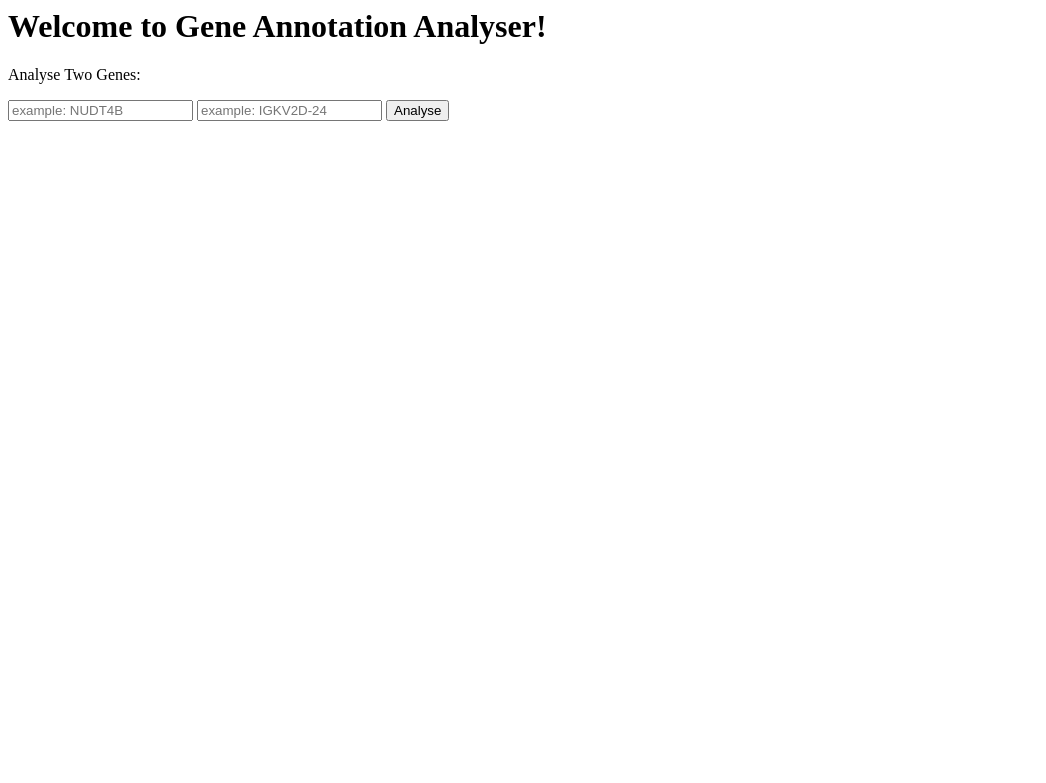
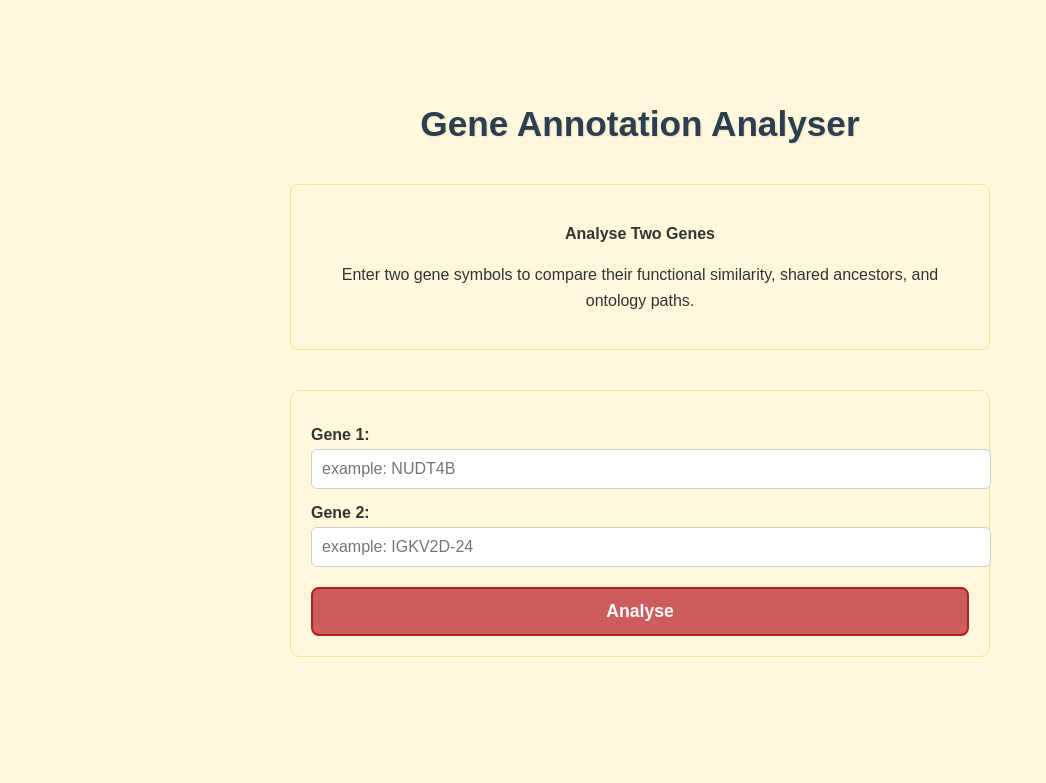
Before and after one commit to heliasol/Project, a Python web app: template Project/templates/anaylse_genes.html in a window 1280 px wide. Shown: the top 783 px of the page, without its empty margins (0-1046 px from the left). Run offline with Jinja, Linux system fonts and the light colour scheme; the template is opened without the code that fills it, so the values that code supplies are empty.

Commit message:
style it
Updated the HTML structure and styling for the Gene Annotation Analyser page, enhancing the layout and user interface elements.

```diff
--- a/Project/templates/anaylse_genes.html
+++ b/Project/templates/anaylse_genes.html
@@ -1,38 +1,140 @@
+<!DOCTYPE html>
 <html>
-<head> <title>Gene Annotation Analyser </title></head>
+<head>
+    <title>Gene Annotation Analyser</title>
+
+    <style>
+        body {
+            font-family: Arial, sans-serif;
+            max-width: 700px;
+            margin: 50px auto;
+            padding: 30px;
+            background-color: cornsilk;
+            color: #333;
+        }
+
+        h1 {
+            text-align: center;
+            margin-bottom: 40px;
+            font-size: 2.2em;
+            color: #2c3e50;
+            text-shadow: 1px 1px 2px rgba(0,0,0,0.1);
+        }
+
+        .intro {
+            text-align: center;
+            margin-bottom: 40px;
+            line-height: 1.6;
+            background-color: #fff8dc;
+            padding: 20px;
+            border-radius: 8px;
+            border: 1px solid #f0e68c;
+        }
+
+        .form-box {
+            background-color: #fff8dc;
+            padding: 20px;
+            border-radius: 10px;
+            border: 1px solid #f0e68c;
+            margin-bottom: 30px;
+        }
+
+        label {
+            font-weight: bold;
+            display: block;
+            margin-top: 15px;
+        }
+
+        input[type="text"] {
+            width: 100%;
+            padding: 10px;
+            margin-top: 5px;
+            border-radius: 6px;
+            border: 1px solid #ccc;
+            font-size: 1em;
+        }
+
+        button {
+            margin-top: 20px;
+            width: 100%;
+            padding: 12px;
+            background-color: indianred;
+            color: white;
+            border: 2px solid #b22222;
+            border-radius: 8px;
+            font-size: 1.1em;
+            font-weight: bold;
+            cursor: pointer;
+            transition: 0.3s ease;
+        }
+
+        button:hover {
+            background-color: #cd5c5c;
+            transform: translateY(-3px);
+            box-shadow: 0 6px 12px rgba(0,0,0,0.2);
+        }
+
+        .results {
+            background-color: #fff;
+            padding: 20px;
+            border-radius: 10px;
+            border: 1px solid #ddd;
+            margin-top: 30px;
+        }
+
+        .results h3 {
+            color: #2c3e50;
+            margin-bottom: 15px;
+        }
+    </style>
+</head>
+
 <body>
-    <h1> Welcome to Gene Annotation Analyser!</h1>
-    <p>Analyse Two Genes:</p>
 
+    <h1>Gene Annotation Analyser</h1>
+
+    <div class="intro">
+        <p><strong>Analyse Two Genes</strong></p>
+        <p>Enter two gene symbols to compare their functional similarity, shared ancestors, and ontology paths.</p>
+    </div>
+
+    <div class="form-box">
         <form method="POST">
-    <input type="text" name="gene1" placeholder="example: NUDT4B">
-    <input type="text" name="gene2" placeholder="example: IGKV2D-24">
-    <button type="submit"> Analyse </button>
+            <label>Gene 1:</label>
+            <input type="text" name="gene1" placeholder="example: NUDT4B" required>
+
+            <label>Gene 2:</label>
+            <input type="text" name="gene2" placeholder="example: IGKV2D-24" required>
+
+            <button type="submit">Analyse</button>
         </form>
+    </div>
 
     {% if result %}
-    <h3>Results: </h3>
+    <div class="results">
+        <h3>Results</h3>
 
-    <p><b> {{result.explanation}} </b></p>
-    <p><b> The Similarity Score Between Gene {{ result.gene1 }} And {{ result.gene2 }} is: {{result.similarity_score}}</b></p>
+        <p><strong>{{ result.explanation }}</strong></p>
+
+        <p><strong>Similarity Score between {{ result.gene1 }} and {{ result.gene2 }}:</strong> {{ result.similarity_score }}</p>
 
         {% if result.ancestor %}
-        <p> {{ result.gene1 }} is functionally more general than {{result.gene2}} </p>
+            <p><strong>{{ result.gene1 }}</strong> is functionally more general than <strong>{{ result.gene2 }}</strong>.</p>
         {% elif result.descendant %}
-        <p> {{ result.gene1 }} is functionally more specific than {{result.gene2}} </p>
+            <p><strong>{{ result.gene1 }}</strong> is functionally more specific than <strong>{{ result.gene2 }}</strong>.</p>
         {% elif result.msca %}
-        <p> {{ result.gene1 }} and {{ result.gene2 }} share a common ancestor: {{result.msca}} </p>
+            <p>They share a common ancestor: <strong>{{ result.msca }}</strong></p>
         {% else %}
-        <p> The Two Genes are not functionally related </p>
+            <p>The two genes are not functionally related.</p>
         {% endif %}
 
         {% if result.paths %}
-        <p><b>Shortest Functional Path: {{result.shortest_path | join('→')}} </b></p>
-        <p><b>Longest Functional Path: {{result.longest_path | join(" → ") }}</b></p>
+            <p><strong>Shortest Functional Path:</strong> {{ result.shortest_path | join(" → ") }}</p>
+            <p><strong>Longest Functional Path:</strong> {{ result.longest_path | join(" → ") }}</p>
         {% else %}
-            <p><b> No Functional Path found! </b></p>
+            <p><strong>No functional path found.</strong></p>
         {% endif %}
-
+    </div>
     {% endif %}
 
 </body>
```
Lines whose indentation alone changed are shown as unchanged.
